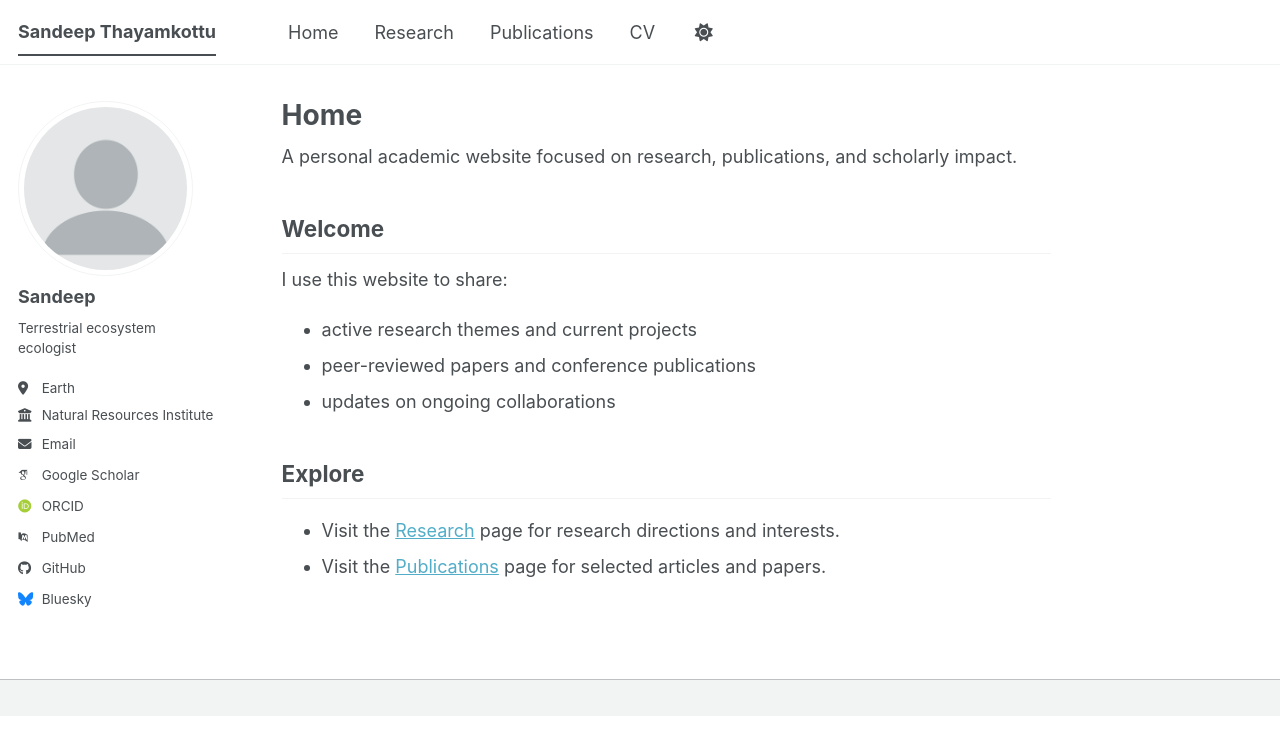
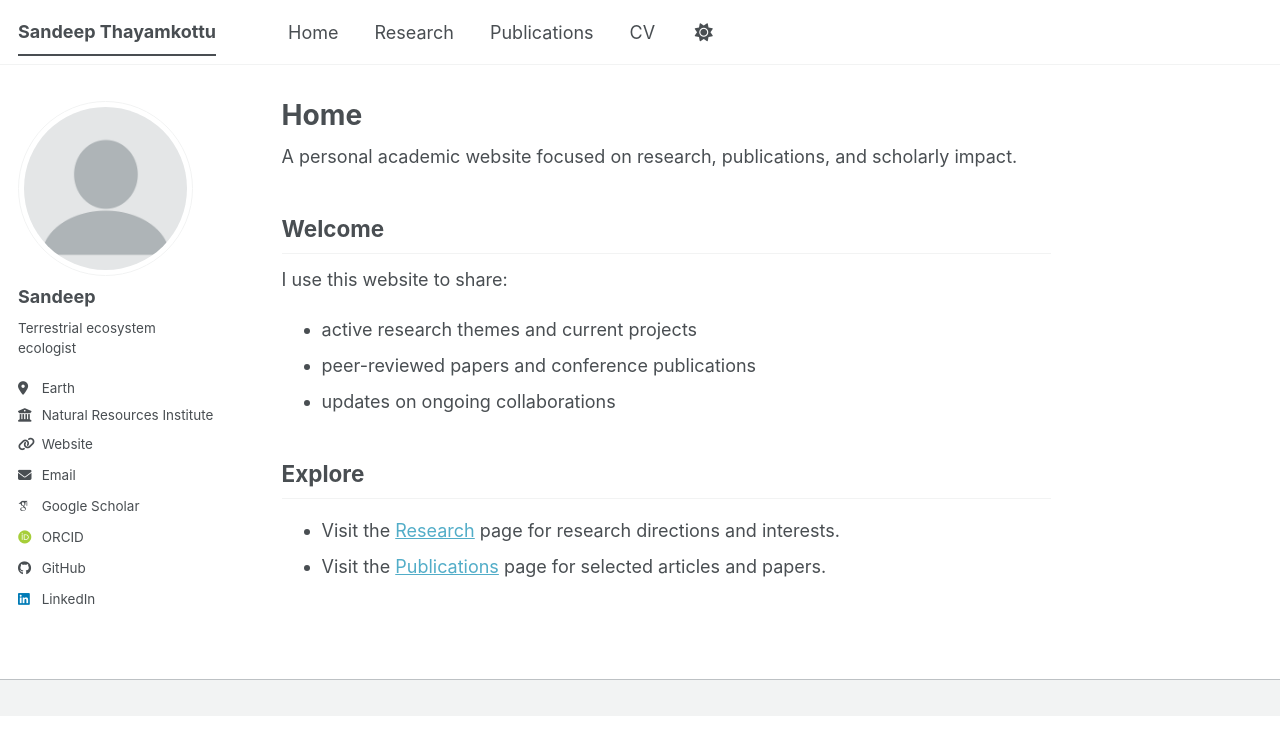
Before and after one commit to sthayamkottu/sthayamkottu.github.io, a Jekyll site: the page built from _pages/about.md, in a window 1280 px wide. Shown: the top 755 px of the page. Built offline with Jekyll 4.4.1, drawn with Linux system fonts in a browser that asks for light colours; some web fonts are replaced; a script bundle is joined from its source files by our own code; library files that are not in the unit come from our copies; some of the changed lines change nothing that is shown.

Commit message:
Update personal links in _config.yml
added institutional website, ORCID ID, GitHub and LinkedIn ID

```diff
--- a/_config.yml
+++ b/_config.yml
@@ -29,7 +29,7 @@ author:
   bio              : "Terrestrial ecosystem ecologist"
   location         : "Earth"
   employer         : "Natural Resources Institute Finland"
-  uri              : # URL
+  uri              : "https://www.luke.fi/en/experts/sandeep-thayamkottu"
   email            : "sandeep.thayamkottu@luke.fi"
 
   # Academic websites
@@ -38,10 +38,10 @@ author:
   googlescholar    : "https://scholar.google.com/citations?user=Gop36hoAAAAJ&hl=en"
   inspire-hep      : # URL
   impactstory      : # URL
-  orcid            : "https://orcid.org/yourorcidurl"
+  orcid            : "https://orcid.org/0000-0002-8846-8243"
   semantic         : # URL
   ssrn             : # URL
-  pubmed           : "https://www.ncbi.nlm.nih.gov/pubmed/?term=john+snow"
+  pubmed           : #
   researchgate     : # URL
   scopus           : # URL
   zotero           : # URL
@@ -51,13 +51,13 @@ author:
   bitbucket        : # Username - Update with your username on the site
   codepen          : # Username
   dribbble         : # Username
-  github           : "academicpages"
+  github           : "https://github.com/sthayamkottu"
   kaggle           : # Username
   stackoverflow    : # User number or user number and name (i.e., use "1" or "1/jeff-atwood")
 
   # Social media
   artstation       : # Username
-  bluesky          : "bsky.app" # Replace this with you Bluesky username
+ # Replace this with you Bluesky username
   facebook         : # Username
   flickr           : # Username
   foursquare       : # Username
@@ -66,7 +66,7 @@ author:
   keybase          : # Username
   instagram        : # Username
   lastfm           : # Username
-  linkedin         : # Username
+  linkedin         : "https://www.linkedin.com/in/sthayamkottu/"
   mastodon         : # URL
   medium           : # URL
   pinterest        : # Username
```
